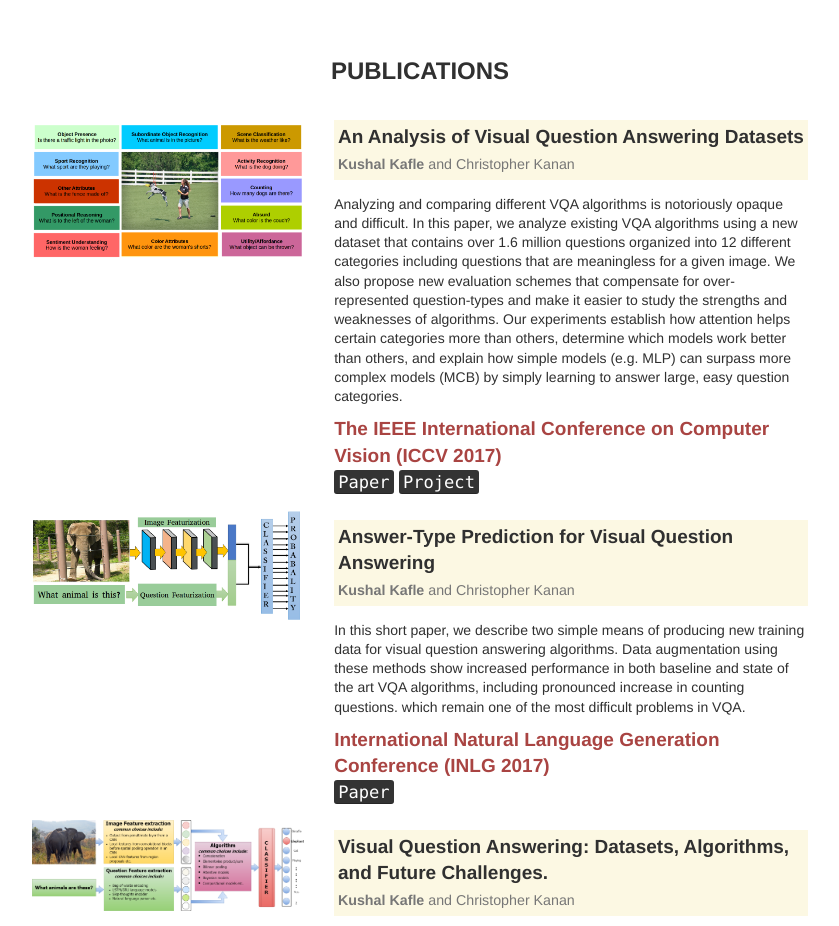
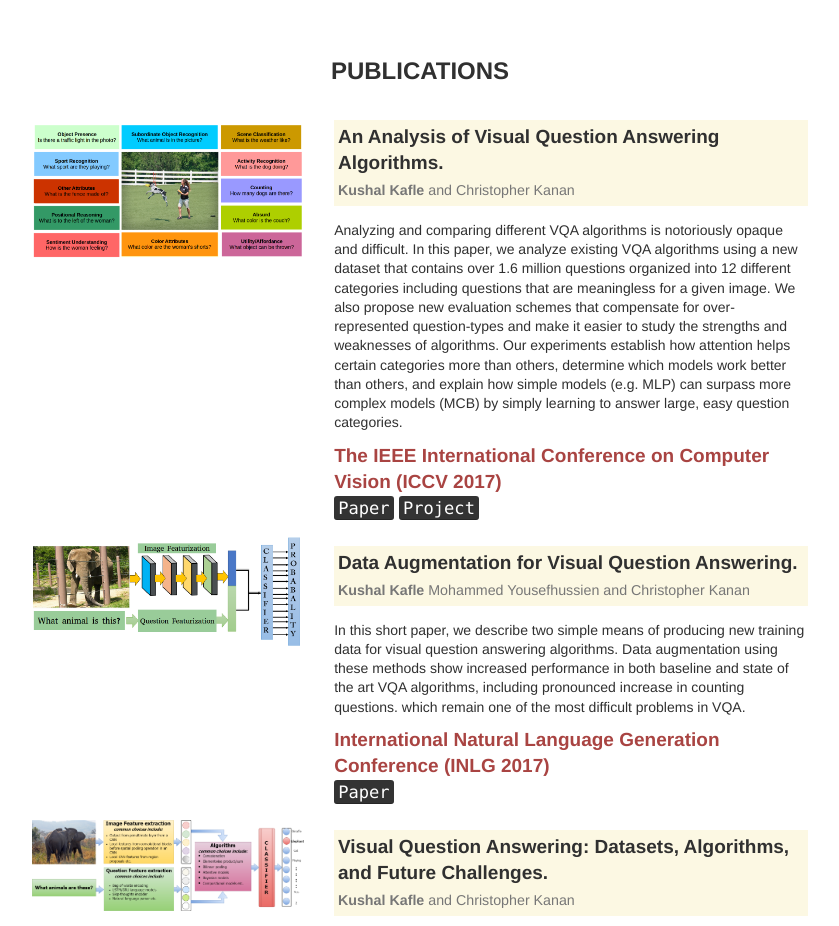
Before and after one commit to kushalkafle/kushalkafle.github.io, a plain HTML site: page index.html in a window 1280 px wide. Shown: the part 1760-2686 px from the top of the page, without its empty margins (220-1059 px from the left). Drawn offline with nearby package versions, Linux system fonts and the light colour scheme.

Commit message:
Fix typos

```diff
--- a/index.html
+++ b/index.html
@@ -319,7 +319,7 @@
     </div>
 
     <div class="col-sm-5 text-left">
-        <a href="https://arxiv.org/abs/1703.09684" target="_blank"><h4 class="mark"><strong>An Analysis of Visual Question Answering Datasets</strong><br>
+        <a href="https://arxiv.org/abs/1703.09684" target="_blank"><h4 class="mark"><strong>An Analysis of Visual Question Answering Algorithms.</strong><br>
             <small><strong>Kushal Kafle</strong> and Christopher Kanan</small></h4></a>
       <h4 class="h4-small"> Analyzing and comparing different VQA algorithms is notoriously opaque and difficult. In this paper, we analyze existing VQA algorithms using a new dataset that contains over 1.6 million questions organized into 12 different categories including questions that are meaningless for a given image. We also propose new evaluation schemes that compensate for over-represented question-types and make it easier to study the strengths and weaknesses of algorithms. Our experiments establish how attention helps certain categories more than others,  determine which models work better than others, and explain how simple models (e.g. MLP) can surpass more complex models (MCB) by simply learning to answer large, easy question categories.
 </h4>
@@ -340,8 +340,8 @@
     </div>
 
     <div class="col-sm-5 text-left">
-        <a href="http://ieeexplore.ieee.org/document/7780907/" target="_blank"><h4 class="mark"><strong>Answer-Type Prediction for Visual Question Answering</strong><br>
-            <small><strong>Kushal Kafle</strong> and Christopher Kanan</small></h4></a>
+        <a href="https://eventos.citius.usc.es/inlg2017/resources/final/1/1_Paper.pdf" target="_blank"><h4 class="mark"><strong>Data Augmentation for Visual Question Answering.</strong><br>
+            <small><strong>Kushal Kafle</strong> Mohammed Yousefhussien and Christopher Kanan</small></h4></a>
       <h4 class="h4-small">In this short paper, we describe two simple means of producing new training data for visual question answering algorithms. Data augmentation using these methods show increased performance in both baseline and state of the art VQA algorithms, including pronounced increase in counting questions. which remain one of the most difficult problems in VQA. </h4>
 
  <h4 class="text-danger"><strong>International Natural Language Generation Conference (INLG 2017)</strong><br>
```
